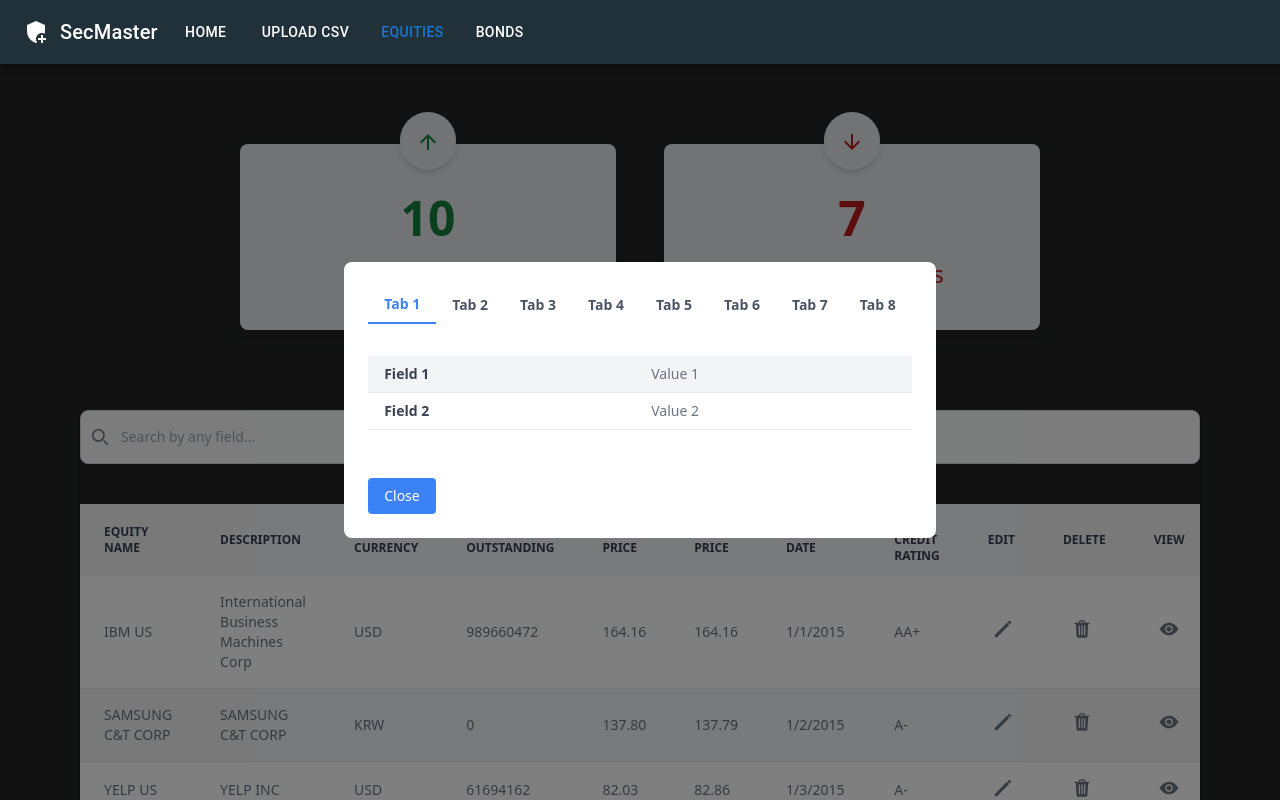
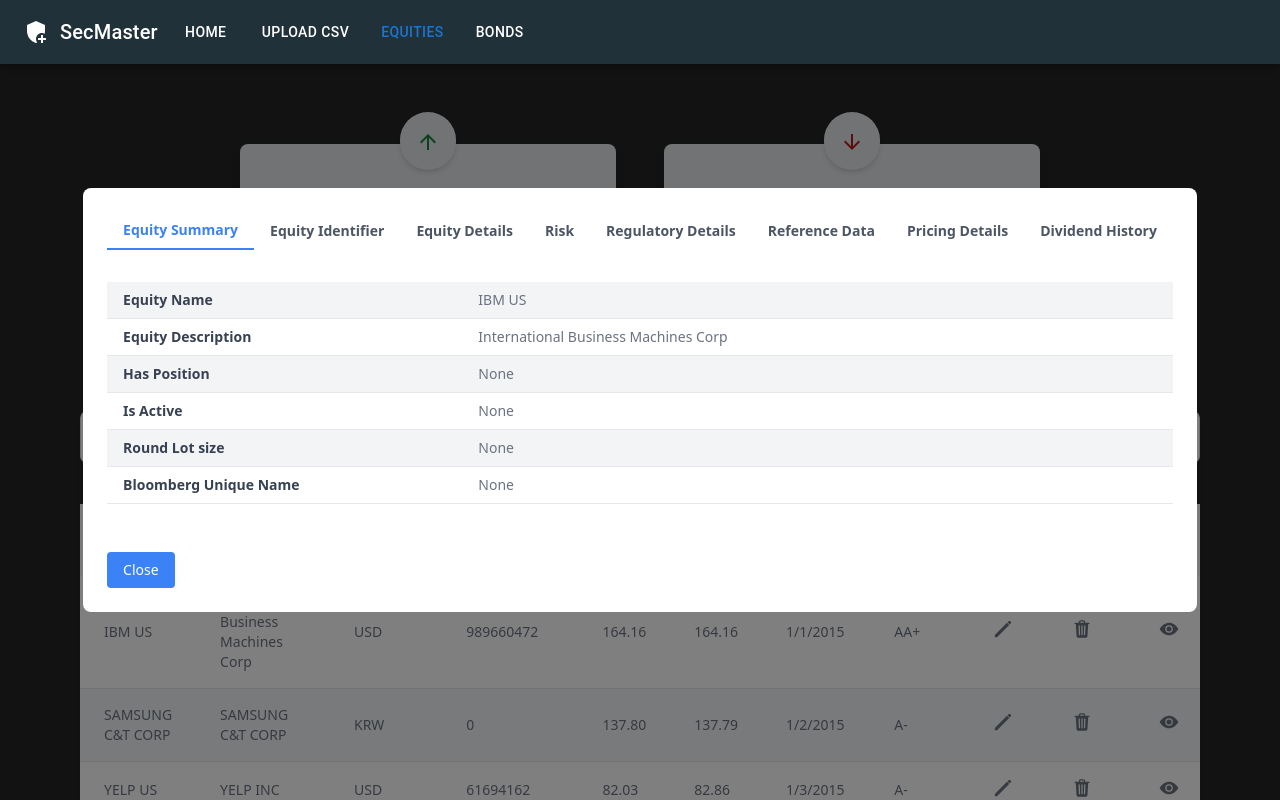
Before and after one commit to shubhgosalia/CaseStudy-IVP, a React (Create React App) app in the folder security_master_grp6/: page /sec-view-equity in a window 1280 px wide. Both pictures are taken after a click on the button 1154 px from the left and 629 px from the top of the page. Shown: the top 800 px of the page. Built offline with nearby package versions, Linux system fonts and the light colour scheme.

Commit message:
minor ui changes done

```diff
--- a/security_master_grp6/src/components/Secmaster_ViewEquity/EquityRow.js
+++ b/security_master_grp6/src/components/Secmaster_ViewEquity/EquityRow.js
@@ -63,7 +63,9 @@
             <path d="M18.507 6.618C16.457 5.213 14.264 4.5 11.99 4.5c-2.048 0-4.045.61-5.934 1.804C4.149 7.51 2.28 9.704.75 12c1.238 2.063 2.933 4.183 4.697 5.4 2.024 1.393 4.225 2.1 6.542 2.1 2.297 0 4.493-.706 6.53-2.1 1.792-1.228 3.499-3.346 4.731-5.4-1.237-2.036-2.948-4.151-4.743-5.382ZM12 16.5a4.5 4.5 0 1 1 0-9 4.5 4.5 0 0 1 0 9Z"></path>
           </svg>
         </button>
-        {showViewModal && <EyeEquity onClose={() => setShowViewModal(false)} />}
+        {showViewModal && (
+          <EyeEquity item={item} onClose={() => setShowViewModal(false)} />
+        )}
       </td>
     </tr>
   );
--- a/security_master_grp6/src/components/Secmaster_ViewEquity/EquityTable.js
+++ b/security_master_grp6/src/components/Secmaster_ViewEquity/EquityTable.js
@@ -12,17 +12,16 @@
     tableData.filter((item) => {
       return search.toLowerCase() === ""
         ? item
-        : item.security_name.toLowerCase().includes(search) |
-            item.security_desc.toLowerCase().includes(search) |
-            item.curr.toLowerCase().includes(search) |
-            item.tot_shares_out.toLowerCase().includes(search) |
-            item.open_price.toLowerCase().includes(search) |
-            item.close_price.toLowerCase().includes(search) |
-            item.div_date.toLowerCase().includes(search) |
+        : item.security_name.toLowerCase().includes(search) ||
+            item.security_desc.toLowerCase().includes(search) ||
+            item.curr.toLowerCase().includes(search) ||
+            item.tot_shares_out.toLowerCase().includes(search) ||
+            item.open_price.toLowerCase().includes(search) ||
+            item.close_price.toLowerCase().includes(search) ||
+            item.div_date.toLowerCase().includes(search) ||
             item.pf_rating.toLowerCase().includes(search);
     }).length / recordsPerPage
   );
-
 
   const numbers = [...Array(pageCount).keys()].slice(0);
 
@@ -41,8 +40,6 @@
       setCurrentPage(currentPage + 1);
     }
   };
-
-
 
   return (
     <div className="relative overflow-x-auto shadow-md sm:rounded-lg ml-20 mr-20 mb-5">
@@ -120,18 +117,18 @@
             .filter((item) => {
               return search.toLowerCase() === ""
                 ? item
-                : item.security_name.toLowerCase().includes(search) |
-                item.security_desc.toLowerCase().includes(search) |
-                item.curr.toLowerCase().includes(search) |
-                item.tot_shares_out.toLowerCase().includes(search) |
-                item.open_price.toLowerCase().includes(search) |
-                item.close_price.toLowerCase().includes(search) |
-                item.div_date.toLowerCase().includes(search) |
-                item.pf_rating.toLowerCase().includes(search);
+                : item.security_name.toLowerCase().includes(search) ||
+                    item.security_desc.toLowerCase().includes(search) ||
+                    item.curr.toLowerCase().includes(search) ||
+                    item.tot_shares_out.toLowerCase().includes(search) ||
+                    item.open_price.toLowerCase().includes(search) ||
+                    item.close_price.toLowerCase().includes(search) ||
+                    item.div_date.toLowerCase().includes(search) ||
+                    item.pf_rating.toLowerCase().includes(search);
             })
             .slice(lastIndex, lastIndex + recordsPerPage)
             .map((item, i) => (
-                  <EquityRow item={item} i={i}/>
+              <EquityRow item={item} i={i} />
             ))}
         </tbody>
       </table>
@@ -153,7 +150,7 @@
               <a
                 href="#"
                 className={` ${
-                  currentPage === n ? "text-gray-900 bg-gray-400" : ""
+                  currentPage === n ? "text-gray-800 bg-gray-400" : ""
                 } flex items-center justify-center px-3 h-8 leading-tight text-gray-500 bg-white border border-gray-300 hover:bg-gray-100 hover:text-gray-700 dark:bg-gray-800 dark:border-gray-700 dark:text-gray-400 dark:hover:bg-gray-700 dark:hover:text-white`}
                 onClick={() => changeCurrPage(n)}
               >
--- a/security_master_grp6/src/components/Secmaster_ViewEquity/EyeEquity.js
+++ b/security_master_grp6/src/components/Secmaster_ViewEquity/EyeEquity.js
@@ -1,33 +1,118 @@
 import React, { useState } from "react";
 
-const EquityPopup = ({ onClose }) => {
+const EquityPopup = ({ item, onClose }) => {
   const [activeTab, setActiveTab] = useState(0);
 
   const tabs = [
-    "Tab 1",
-    "Tab 2",
-    "Tab 3",
-    "Tab 4",
-    "Tab 5",
-    "Tab 6",
-    "Tab 7",
-    "Tab 8",
+    "Equity Summary",
+    "Equity Identifier",
+    "Equity Details",
+    "Risk",
+    "Regulatory Details",
+    "Reference Data",
+    "Pricing Details",
+    "Dividend History",
   ];
 
   const tabContent = [
     {
       data: [
-        { label: "Field 1", value: "Value 1" },
-        { label: "Field 2", value: "Value 2" },
-        // ... add more fields and values
+        { label: "Equity Name", value: `${item.security_name}` },
+        { label: "Equity Description", value: `${item.security_desc}` },
+        { label: "Has Position", value: "None" },
+        { label: "Is Active", value: "None" },
+        { label: "Round Lot size", value: "None" },
+        { label: "Bloomberg Unique Name", value: "None" },
       ],
     },
     {
       data: [
-        // ... add data for Tab 2
+        { label: "CUSIP", value: "None" },
+        { label: "ISIN", value: "None" },
+        { label: "SEDOL", value: "None" },
+        { label: "Bloomberg Ticker", value: "None" },
+        { label: "Bloomberg Unique Id", value: "None" },
+        { label: "Bloomberg Global Id", value: "None" },
+        { label: "Bloomberg Ticker and Exchange", value: "None" },
       ],
     },
-    // ... add more tab content
+
+    {
+      data: [
+        { label: "Is ADR", value: "None" },
+        { label: "ADR Underlying Ticker", value: "None" },
+        { label: "ADR Underlying Currency", value: "None" },
+        { label: "Shares Per ADR", value: "None" },
+        { label: "IPO Date", value: "None" },
+        { label: "Price Currency", value: `${item.curr}` },
+        { label: "Settle Days", value: "None" },
+        { label: "Shares Outstanding", value: `${item.tot_shares_out}` },
+        { label: "Voting Rights Per Share", value: "None" },
+      ],
+    },
+    {
+      data: [
+        { label: "20 Day Average", value: "None" },
+        { label: "Beta", value: "None" },
+        { label: "Short Interest", value: "None" },
+        { label: "YTD Return", value: "None" },
+        { label: "90 Day Price Volatility", value: "None" },
+      ],
+    },
+    {
+      data: [
+        { label: "Form PF Asset Class", value: "None" },
+        { label: "Form PF Country", value: "None" },
+        { label: "Form PF Credit Rating", value: `${item.pf_rating}` },
+        { label: "Form PF Currency", value: "None" },
+        { label: "Form PF Instrument", value: "None" },
+        { label: "Form PF Liquidity Profile", value: "None" },
+        { label: "Form PF Maturity", value: "None" },
+        { label: "Form PF NAICS Code", value: "None" },
+        { label: "Form PF Region", value: "None" },
+        { label: "Form PF Sector", value: "None" },
+        { label: "Form PF Sub Asset Class", value: "None" },
+      ],
+    },
+
+    {
+      data: [
+        { label: "Issue Country", value: "None" },
+        { label: "Exchange", value: "None" },
+        { label: "Issuer", value: "None" },
+        { label: "Issue Currency", value: "None" },
+        { label: "Trading Currency", value: "None" },
+        { label: "Bloomberg Industry Sub Group", value: "None" },
+        { label: "Bloomberg Industry Group", value: "None" },
+        { label: "Bloomberg Industry Sector", value: "None" },
+        { label: "Country of Incorporation", value: "None" },
+        { label: "Risk Currency", value: "None" },
+      ],
+    },
+
+    {
+      data: [
+        { label: "Open Price", value: `${item.open_price}` },
+        { label: "Close Price", value: `${item.close_price}` },
+        { label: "Volume", value: "None" },
+        { label: "Last Price", value: "None" },
+        { label: "Ask Price", value: "None" },
+        { label: "Bid Price", value: "None" },
+        { label: "PE Ratio", value: "None" },
+      ],
+    },
+
+    {
+      data: [
+        { label: "Declared Date", value: `${item.div_date}` },
+        { label: "Ex Date", value: "None" },
+        { label: "Record Date", value: "None" },
+        { label: "Pay Date", value: "None" },
+        { label: "Amount", value: "None" },
+        { label: "Frequency", value: "None" },
+        { label: "Dividend Type", value: "None" },
+      ],
+    },
   ];
 
   return (
@@ -54,7 +139,6 @@
               key={index}
               className={`${activeTab === index ? "block" : "hidden"} mb-6`}
             >
-              <h2 className="text-lg font-semibold mb-3">{tab.title}</h2>
               <table className="w-full">
                 <tbody>
                   {tab.data.map((item, itemIndex) => (
@@ -64,10 +148,10 @@
                         itemIndex % 2 === 0 ? "bg-gray-100" : ""
                       } border-b`}
                     >
-                      <td className="px-4 py-2 font-semibold text-gray-700">
+                      <td className="px-4 py-2 font-semibold w-1/3 text-gray-700">
                         {item.label}
                       </td>
-                      <td className="px-4 py-2">{item.value}</td>
+                      <td className="px-4 py-2 w-2/3">{item.value}</td>
                     </tr>
                   ))}
                 </tbody>
```
Also changed, not shown: security_master_grp6/src/components/Secmaster_ViewEquity/EditEquity.js (+65 -17 lines).
